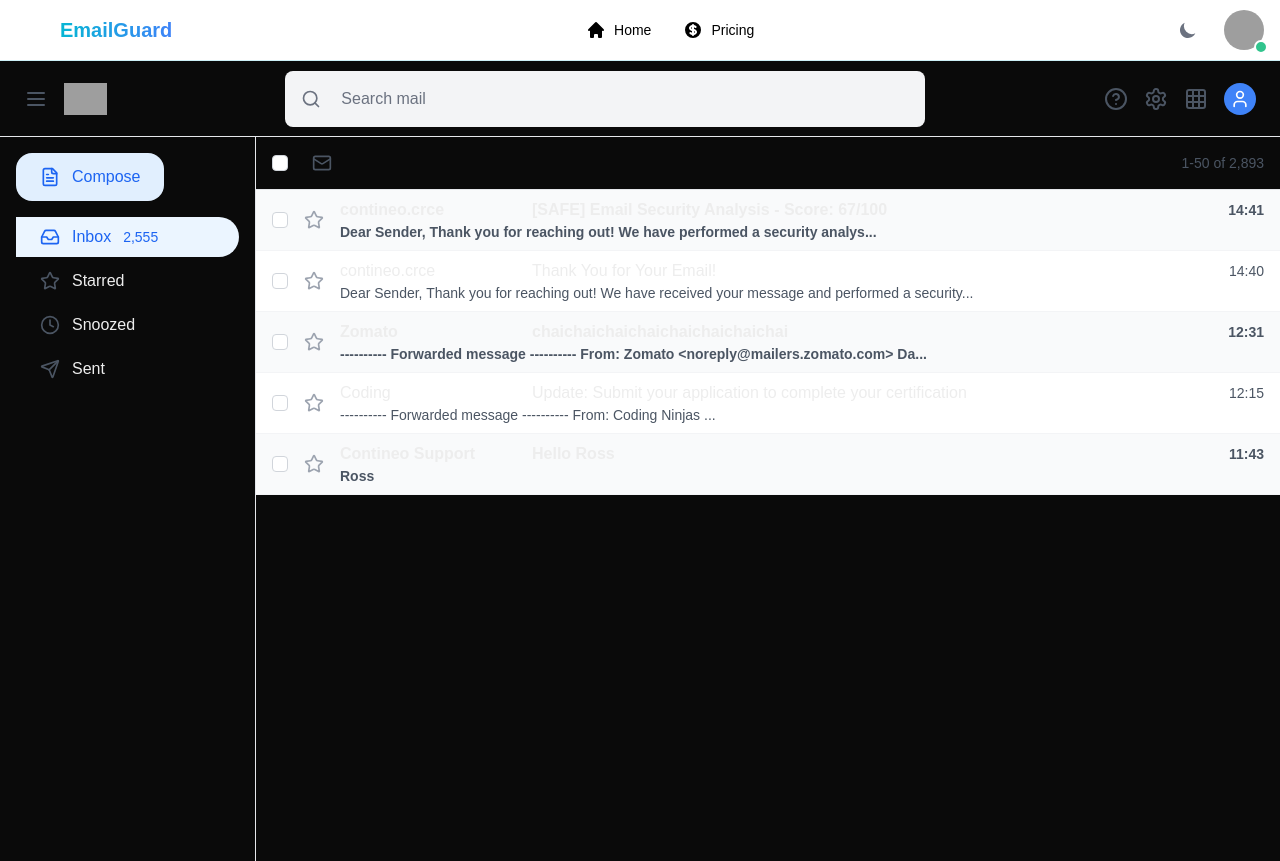
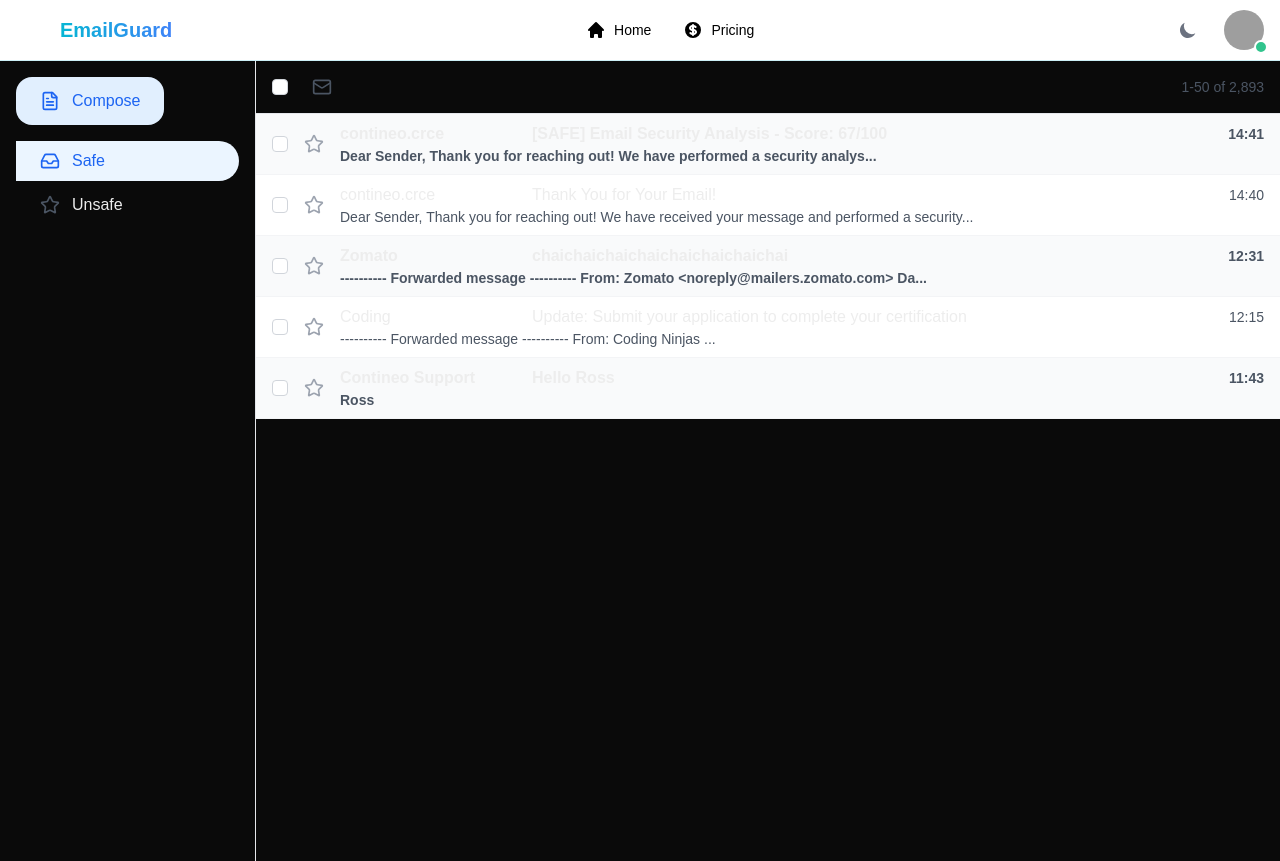
Before and after one commit to blaiserods26/HackSphere_CodeBreakers, a Next.js app in the folder frontend/: page /home in a window 1280 px wide. Built offline with nearby package versions, Linux system fonts and the light colour scheme; grey boxes are pictures that could not be loaded.

Commit message:
gmail edit

```diff
--- a/frontend/src/components/gmail-dashboard-clone.tsx
+++ b/frontend/src/components/gmail-dashboard-clone.tsx
@@ -53,33 +53,6 @@ export default function GmailDashboard() {
 
   return (
     <div className="h-screen flex flex-col">
-      {/* Top Header */}
-      <header className="h-[76px] px-6 py-4 flex items-center justify-between border-b border-gray-200">
-        <div className="flex items-center space-x-4">
-          <Menu className="w-6 h-6 text-gray-600" />
-          <img src="/api/placeholder/92/30" alt="Gmail" className="h-8" />
-        </div>
-
-        <div className="flex-1 max-w-2xl px-4">
-          <div className="flex items-center bg-gray-100 rounded-lg px-4 py-2">
-            <Search className="w-5 h-5 text-gray-500" />
-            <input
-              type="text"
-              placeholder="Search mail"
-              className="bg-transparent border-none focus:outline-none flex-1 ml-2"
-            />
-          </div>
-        </div>
-
-        <div className="flex items-center space-x-4">
-          <HelpCircle className="w-6 h-6 text-gray-600" />
-          <Settings className="w-6 h-6 text-gray-600" />
-          <Grid className="w-6 h-6 text-gray-600" />
-          <div className="w-8 h-8 rounded-full bg-blue-500 flex items-center justify-center">
-            <User className="w-5 h-5 text-white" />
-          </div>
-        </div>
-      </header>
 
       <div className="flex flex-1">
         {/* Sidebar */}
@@ -92,20 +65,11 @@ export default function GmailDashboard() {
           <div className="space-y-1">
             <button className="flex items-center space-x-3 px-6 py-2 rounded-r-full w-full hover:bg-gray-100 bg-blue-50 text-blue-600">
               <Inbox className="w-5 h-5" />
-              <span>Inbox</span>
-              <span className="ml-auto text-sm">2,555</span>
+              <span>Safe</span>
             </button>
             <button className="flex items-center space-x-3 px-6 py-2 rounded-r-full w-full hover:bg-gray-100">
               <Star className="w-5 h-5 text-gray-600" />
-              <span>Starred</span>
-            </button>
-            <button className="flex items-center space-x-3 px-6 py-2 rounded-r-full w-full hover:bg-gray-100">
-              <Clock className="w-5 h-5 text-gray-600" />
-              <span>Snoozed</span>
-            </button>
-            <button className="flex items-center space-x-3 px-6 py-2 rounded-r-full w-full hover:bg-gray-100">
-              <Send className="w-5 h-5 text-gray-600" />
-              <span>Sent</span>
+              <span>Unsafe</span>
             </button>
           </div>
         </div>
```
